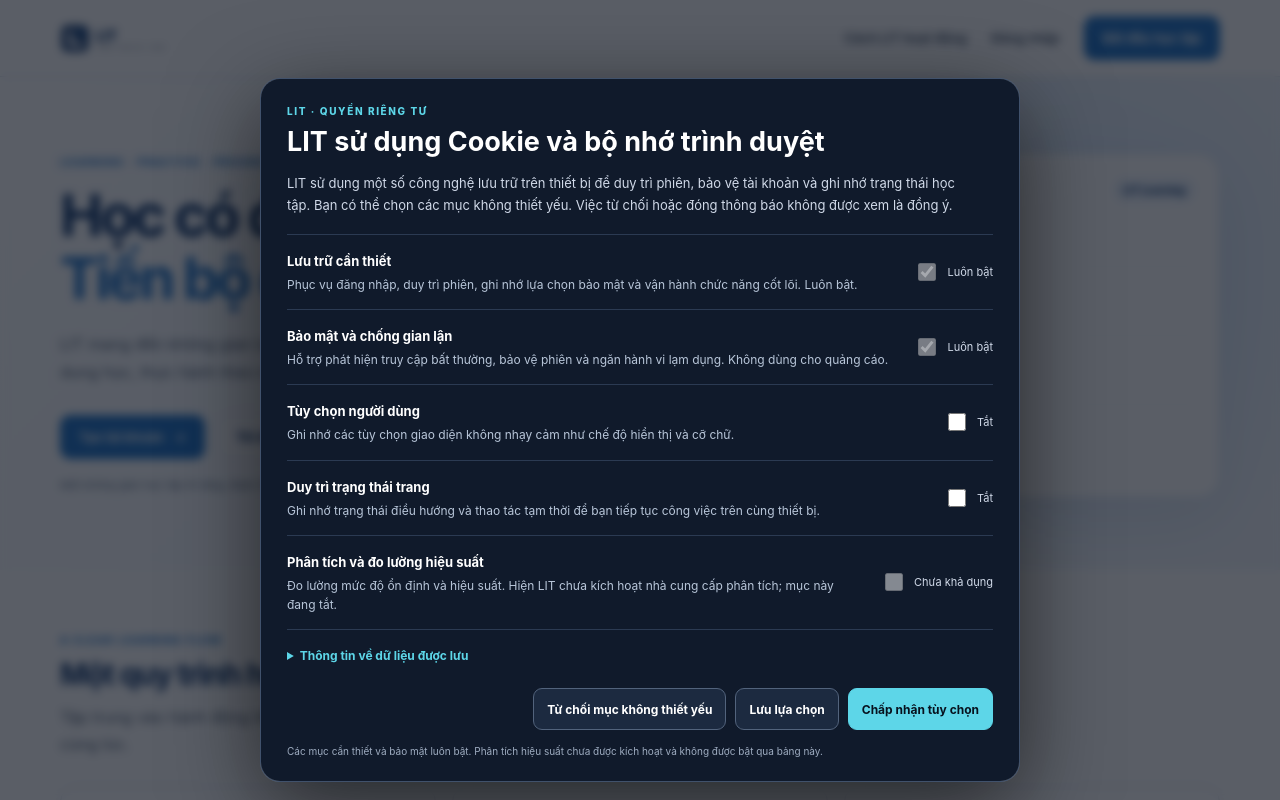
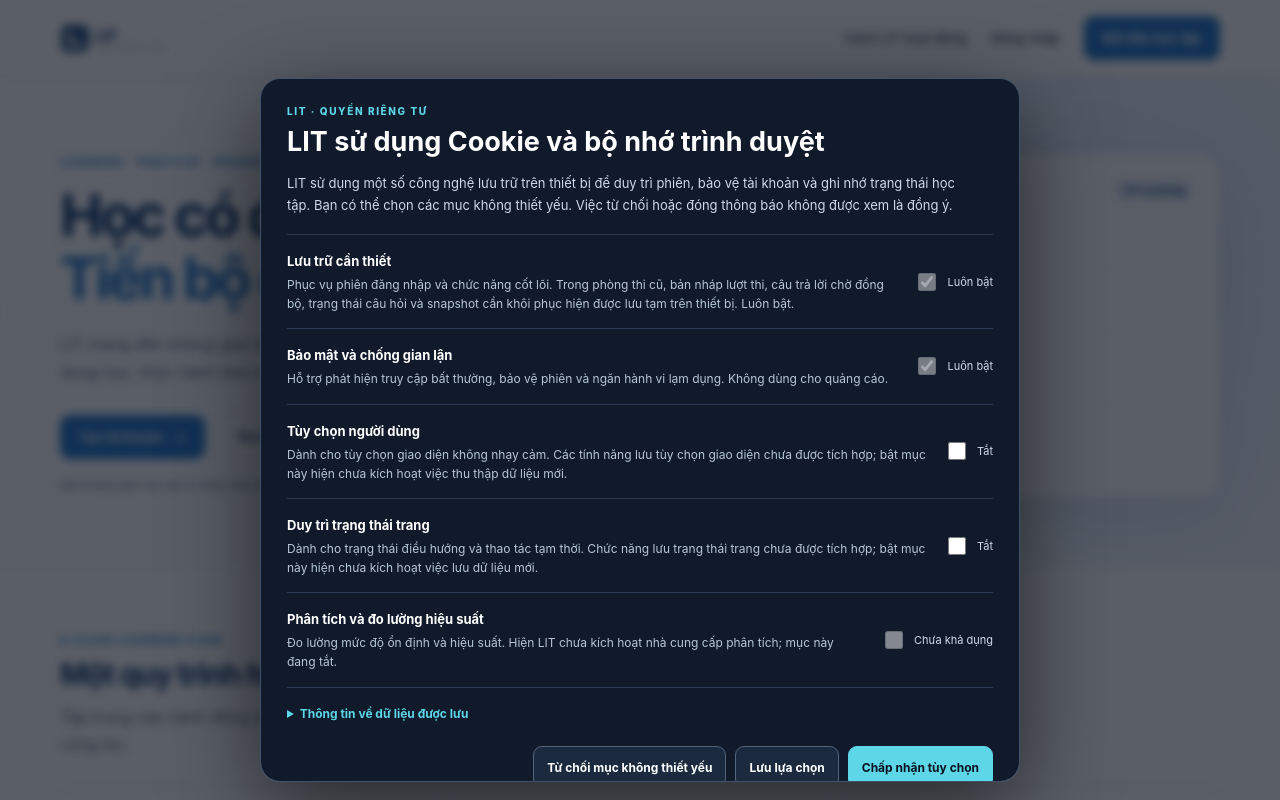
Before and after one commit to LITNW/luyen-thi-tsa, a React (Vite) app: page / in a window 1280 px wide. Shown: the top 800 px of the page. Built offline with nearby package versions, Linux system fonts and the light colour scheme.

Commit message:
fix(privacy): disclose existing local exam draft storage accurately

```diff
--- a/src/components/PrivacyConsentManager.jsx
+++ b/src/components/PrivacyConsentManager.jsx
@@ -8,10 +8,10 @@ import {
 import './privacy-consent.css';
 
 const CATEGORIES = [
-  { key: 'essential', title: 'Lưu trữ cần thiết', detail: 'Phục vụ đăng nhập, duy trì phiên, ghi nhớ lựa chọn bảo mật và vận hành chức năng cốt lõi. Luôn bật.' , locked: true },
+  { key: 'essential', title: 'Lưu trữ cần thiết', detail: 'Phục vụ phiên đăng nhập và chức năng cốt lõi. Trong phòng thi cũ, bản nháp lượt thi, câu trả lời chờ đồng bộ, trạng thái câu hỏi và snapshot cần khôi phục hiện được lưu tạm trên thiết bị. Luôn bật.' , locked: true },
   { key: 'security', title: 'Bảo mật và chống gian lận', detail: 'Hỗ trợ phát hiện truy cập bất thường, bảo vệ phiên và ngăn hành vi lạm dụng. Không dùng cho quảng cáo.', locked: true },
-  { key: 'preferences', title: 'Tùy chọn người dùng', detail: 'Ghi nhớ các tùy chọn giao diện không nhạy cảm như chế độ hiển thị và cỡ chữ.' },
-  { key: 'pageState', title: 'Duy trì trạng thái trang', detail: 'Ghi nhớ trạng thái điều hướng và thao tác tạm thời để bạn tiếp tục công việc trên cùng thiết bị.' },
+  { key: 'preferences', title: 'Tùy chọn người dùng', detail: 'Dành cho tùy chọn giao diện không nhạy cảm. Các tính năng lưu tùy chọn giao diện chưa được tích hợp; bật mục này hiện chưa kích hoạt việc thu thập dữ liệu mới.' },
+  { key: 'pageState', title: 'Duy trì trạng thái trang', detail: 'Dành cho trạng thái điều hướng và thao tác tạm thời. Chức năng lưu trạng thái trang chưa được tích hợp; bật mục này hiện chưa kích hoạt việc lưu dữ liệu mới.' },
   { key: 'analytics', title: 'Phân tích và đo lường hiệu suất', detail: 'Đo lường mức độ ổn định và hiệu suất. Hiện LIT chưa kích hoạt nhà cung cấp phân tích; mục này đang tắt.' , unavailable: true },
 ];
 
@@ -87,7 +87,7 @@ export default function PrivacyConsentManager() {
             </div>
             <details className="lit-privacy-details" open={details} onToggle={(event) => setDetails(event.currentTarget.open)}>
               <summary>Thông tin về dữ liệu được lưu</summary>
-              <p>Supabase Auth hiện duy trì phiên đăng nhập bằng bộ nhớ trình duyệt của SDK; LIT chưa triển khai cookie phiên HttpOnly do máy chủ thiết lập. Tùy chọn quyền riêng tư được lưu cục bộ. Trạng thái trang và bản nháp tạm thời chỉ được lưu khi chức năng tương ứng được triển khai và lựa chọn có hiệu lực. Dữ liệu bài thi đã nộp, kết quả, hồ sơ và bằng chứng đồng ý vẫn do máy chủ quản lý.</p>
+              <p>Supabase Auth hiện duy trì phiên đăng nhập bằng bộ nhớ trình duyệt của SDK; LIT chưa triển khai cookie phiên HttpOnly do máy chủ thiết lập. Phòng thi cũ đang dùng localStorage để lưu tạm câu trả lời, trạng thái câu hỏi, dữ liệu chờ đồng bộ và snapshot của lượt thi nhằm hỗ trợ khôi phục khi mất mạng hoặc tải lại trang. Đây là bản đệm trên thiết bị, không thay thế dữ liệu đã đồng bộ trên máy chủ. Các mục tùy chọn giao diện và trạng thái trang hiện mới lưu lựa chọn; chức năng tương ứng chưa được tích hợp. Dữ liệu bài thi đã nộp, kết quả, hồ sơ và bằng chứng đồng ý vẫn do máy chủ quản lý.</p>
               <p>Lựa chọn này được lưu trên thiết bị bằng localStorage, có phiên bản và thời điểm cập nhật. Xóa dữ liệu trình duyệt có thể xóa lựa chọn này. Không lưu mật khẩu, token xác thực hoặc bằng chứng đồng ý trong localStorage.</p>
               <p>Liên hệ quyền riêng tư: <a href="mailto:lit.privacy.vn@gmail.com">lit.privacy.vn@gmail.com</a>. Phiên bản lựa chọn: {CONSENT_VERSION}.</p>
             </details>
```
